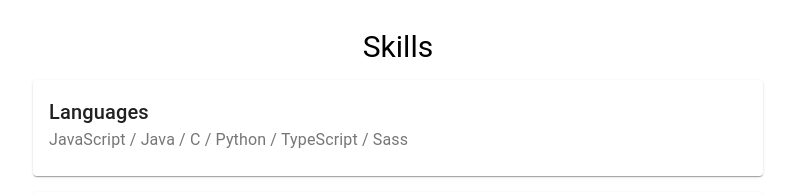
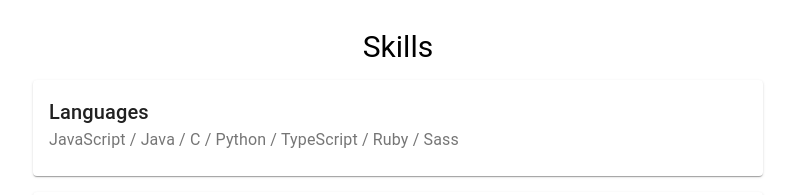
Before and after one commit to ryounasso/portfolio, a React (Create React App) app: page / in a window 1280 px wide. Shown: the part 900-1095 px from the top of the page, without its empty margins (242-1037 px from the left). Built offline with nearby package versions, Linux system fonts and the light colour scheme.

Commit message:
feat : スキルの追加

```diff
--- a/src/components/Skills.tsx
+++ b/src/components/Skills.tsx
@@ -36,7 +36,7 @@ const Skills: React.FC = () => {
             <CardContent>
               <Typography variant="h6">Languages</Typography>
               <Typography color="textSecondary">
-                JavaScript / Java / C / Python / TypeScript / Sass
+                JavaScript / Java / C / Python / TypeScript / Ruby / Sass
               </Typography>
             </CardContent>
           </Card>
```
